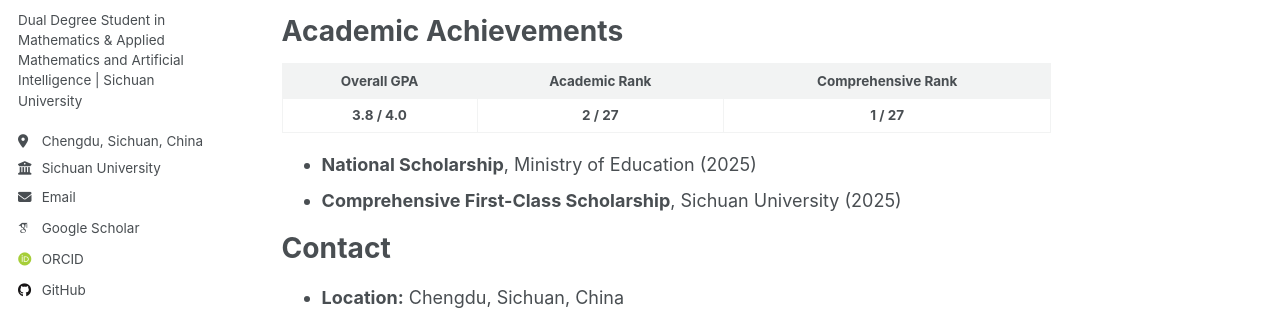
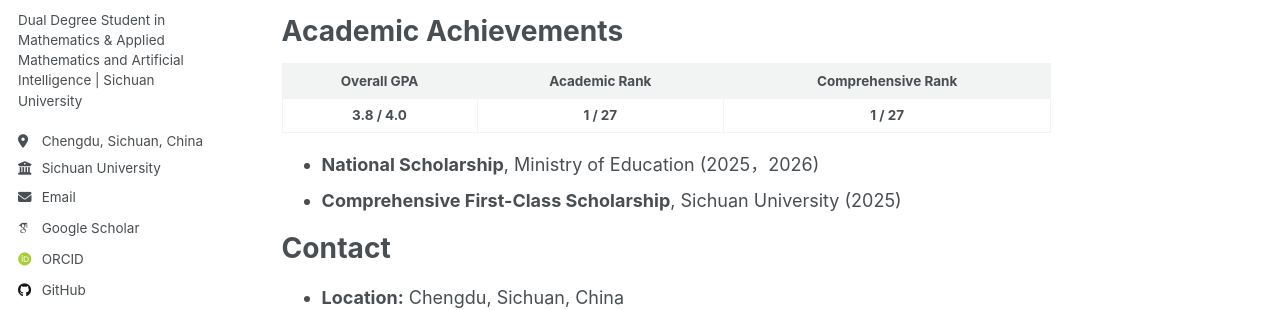
Before and after one commit to Ltier125/Ltier125.github.io, a Jekyll site: the page built from _pages/about.md, in a window 1280 px wide and 1054 px high. Shown: the part 308-618 px from the top of the window. Built offline with Jekyll 4.4.1, drawn with Linux system fonts in a browser that asks for light colours; some web fonts are replaced; a script that is not in the unit is left out.

Commit message:
Update academic achievements and scholarship years

```diff
--- a/_pages/about.md
+++ b/_pages/about.md
@@ -15,9 +15,9 @@ My academic journey is driven by a solid mathematical foundation, a highly self-
 
 | Overall GPA | Academic Rank | Comprehensive Rank |
 | :---: | :---: | :---: |
-| **3.8 / 4.0** | **2 / 27** | **1 / 27** |
+| **3.8 / 4.0** | **1 / 27** | **1 / 27** |
 
-*   **National Scholarship**, Ministry of Education (2025)
+*   **National Scholarship**, Ministry of Education (2025，2026)
 *   **Comprehensive First-Class Scholarship**, Sichuan University (2025)
 
 # Contact
```
